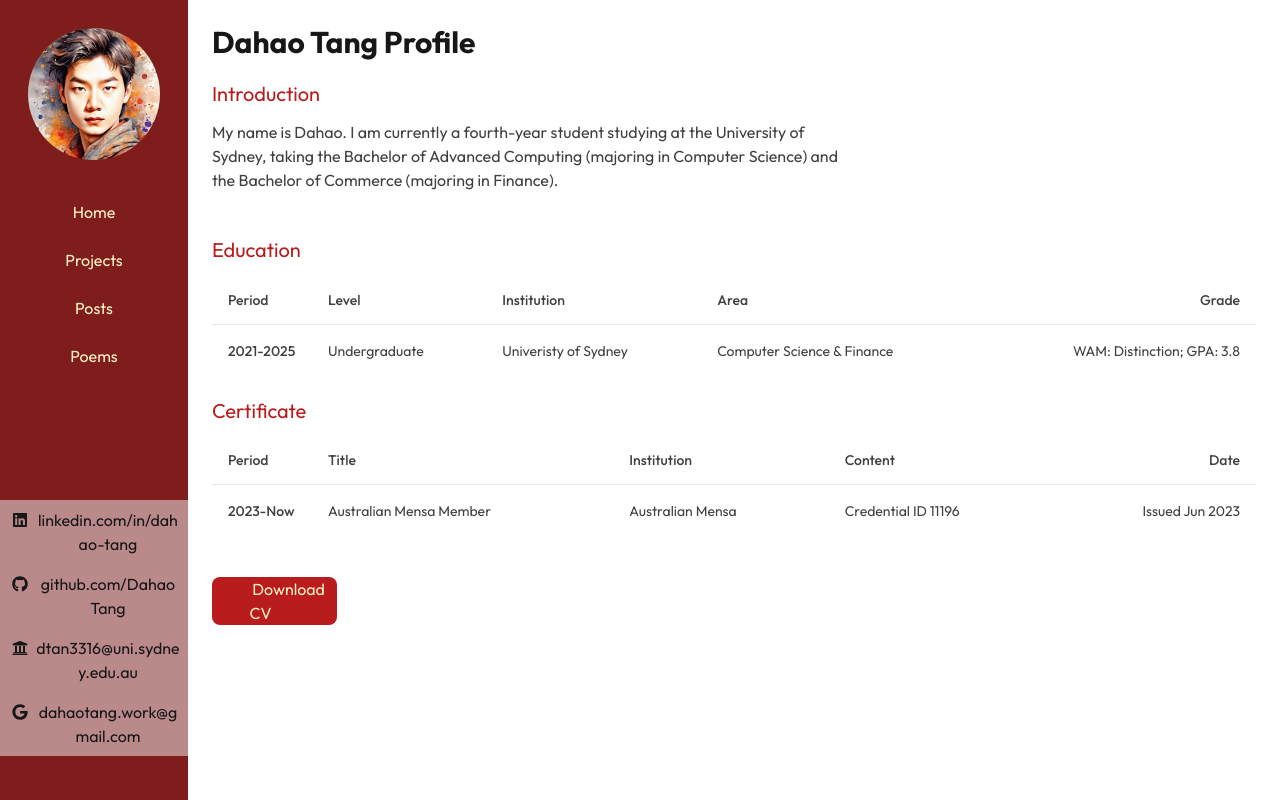
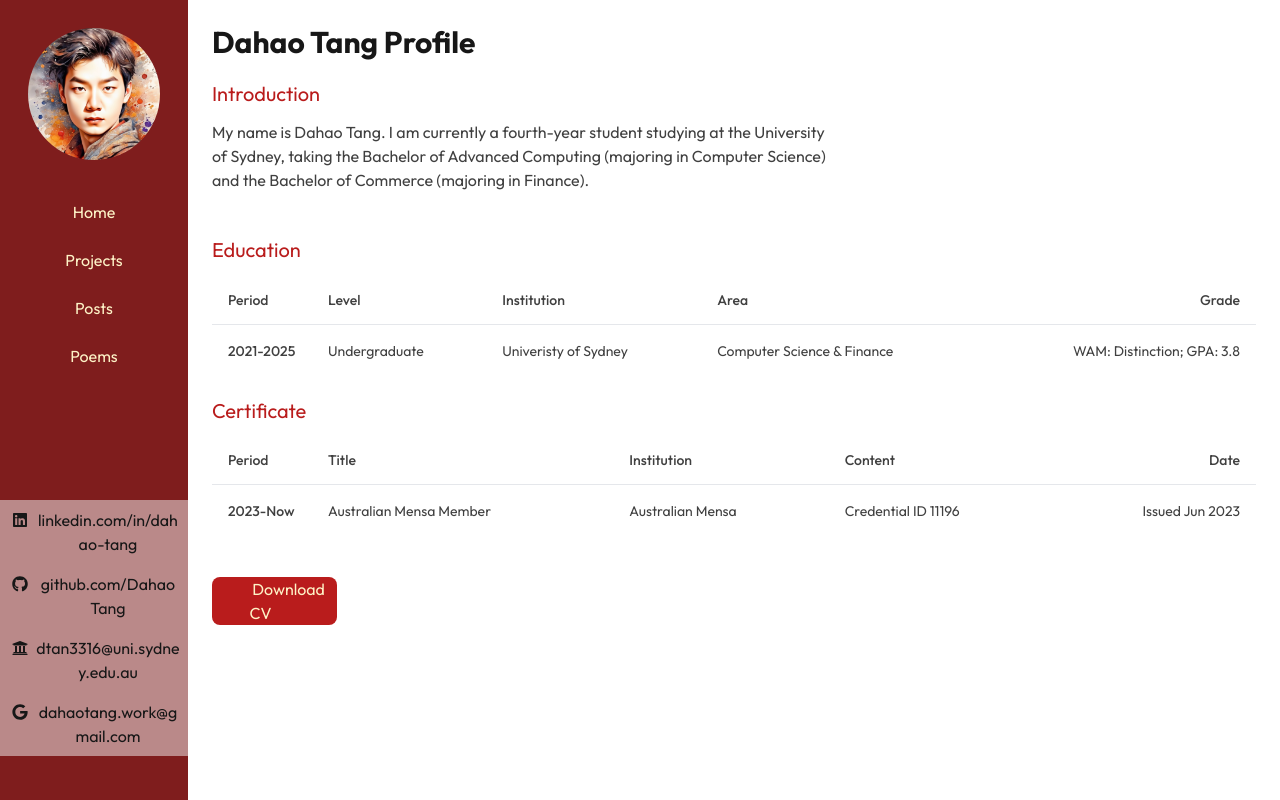
Before and after one commit to DahaoTang/DahaoTang.github.io, a Next.js app: page / in a window 1280 px wide. Built offline with nearby package versions, Linux system fonts and the light colour scheme.

Commit message:
tang added back

```diff
--- a/app/(site)/page.tsx
+++ b/app/(site)/page.tsx
@@ -22,7 +22,7 @@ export default function Home() {
 			<div className="max-w-[60%]">
 				<Heading1 content="Introduction" />
 				<div>
-					My name is Dahao. I am currently a fourth-year student studying
+					My name is Dahao Tang. I am currently a fourth-year student studying
 					at the University of Sydney, taking the Bachelor of Advanced Computing
 					(majoring in Computer Science) and the Bachelor of Commerce (majoring
 					in Finance).
```
